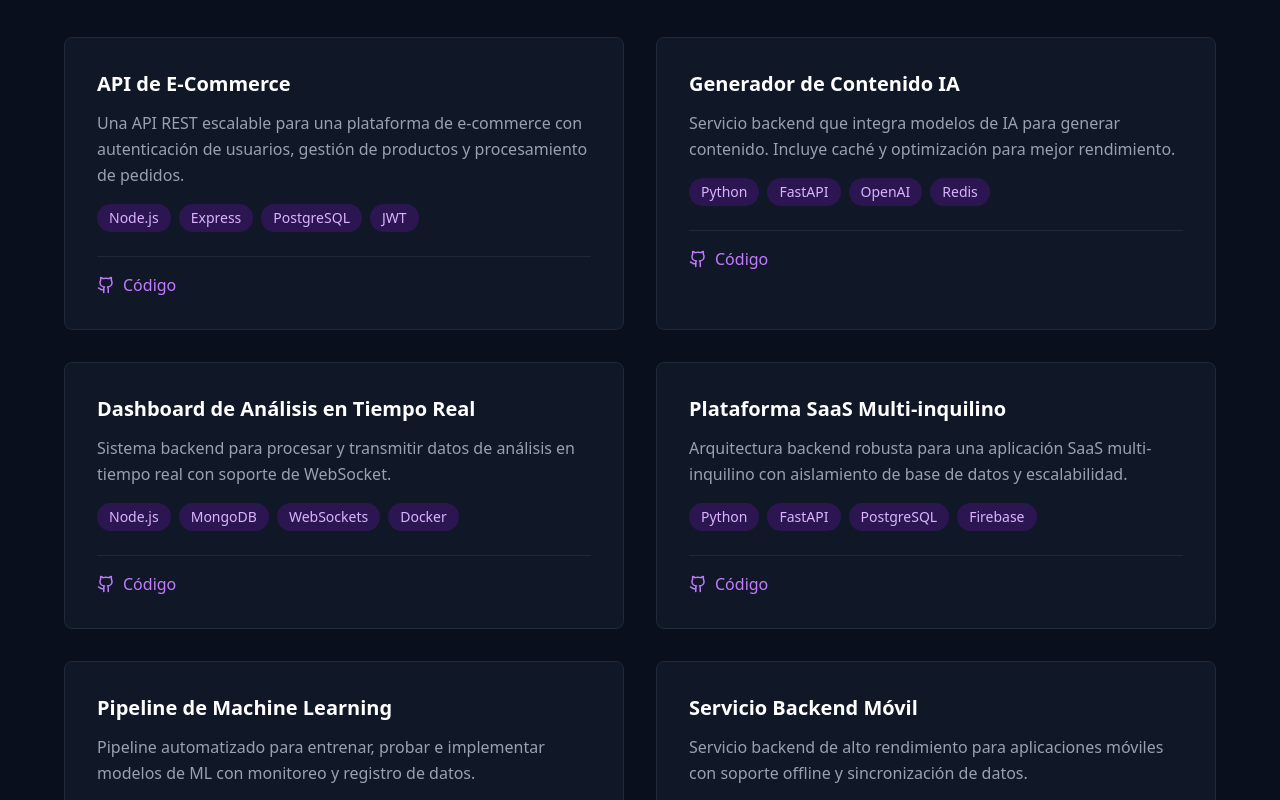
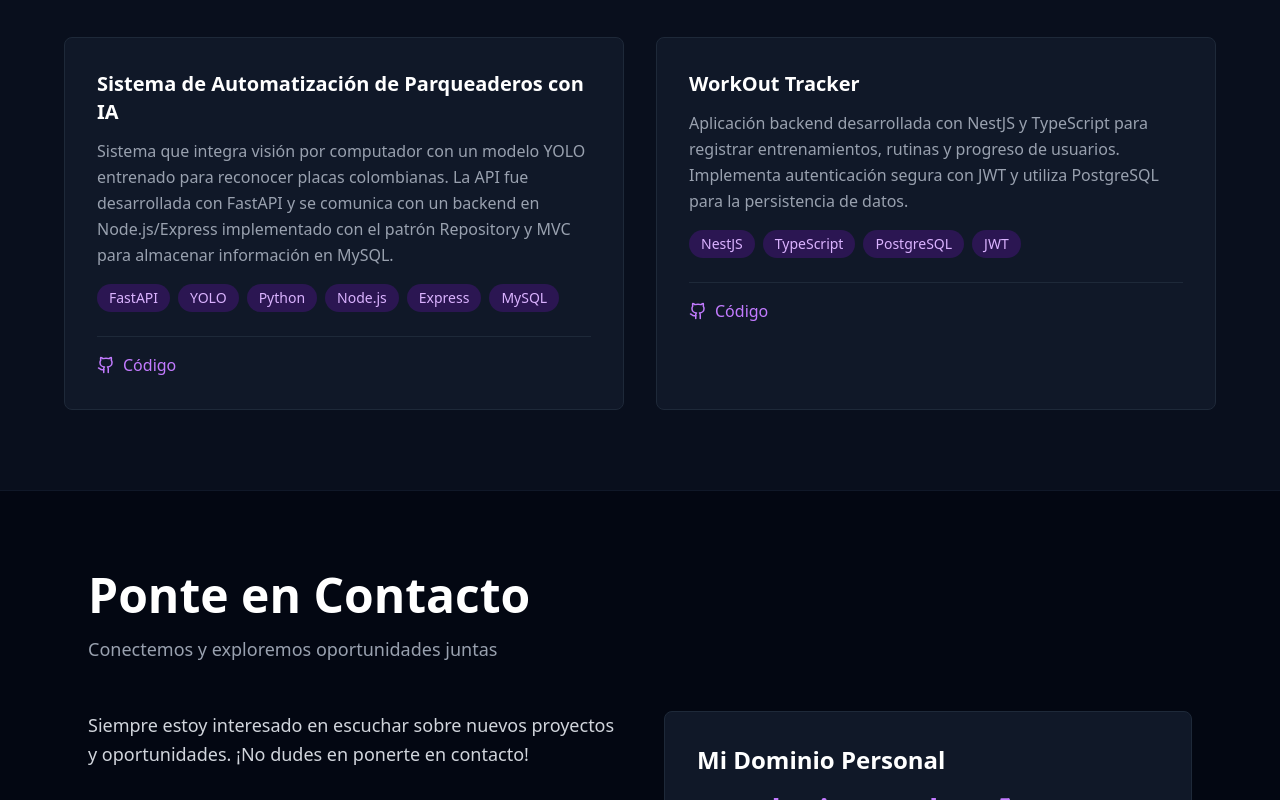
Before and after one commit to AngelQuinteroDev/Portfolio_Page, a React (Vite) app: page / in a window 1280 px wide. Shown: the part 2680-3480 px from the top of the page. Built offline with nearby package versions, Linux system fonts and the light colour scheme.

Commit message:
Upload Projects

```diff
--- a/src/components/Projects.jsx
+++ b/src/components/Projects.jsx
@@ -8,59 +8,29 @@ export default function Projects() {
 
     const projects = [
         {
-            title: language === 'es' ? 'API de E-Commerce' : 'E-Commerce API',
+            title: language === 'es'
+                ? 'Sistema de Automatización de Parqueaderos con IA'
+                : 'Parking Automation System with AI',
             description: language === 'es'
-                ? 'Una API REST escalable para una plataforma de e-commerce con autenticación de usuarios, gestión de productos y procesamiento de pedidos.'
-                : 'A scalable REST API for an e-commerce platform with user authentication, product management, and order processing.',
-            tech: ['Node.js', 'Express', 'PostgreSQL', 'JWT'],
-            github: 'https://github.com/AngelQuinteroDev',
+                ? 'Sistema que integra visión por computador con un modelo YOLO entrenado para reconocer placas colombianas. La API fue desarrollada con FastAPI y se comunica con un backend en Node.js/Express implementado con el patrón Repository y MVC para almacenar información en MySQL.'
+                : 'System integrating computer vision using a custom YOLO model trained to detect Colombian license plates. The API was built with FastAPI and communicates with a Node.js/Express backend using the Repository and MVC patterns to store data in a MySQL database.',
+            tech: ['FastAPI', 'YOLO', 'Python', 'Node.js', 'Express', 'MySQL'],
+            github: 'https://github.com/AngelQuinteroDev/Parking-Vision-System',
             live: '#'
         },
+
         {
-            title: language === 'es' ? 'Generador de Contenido IA' : 'AI Content Generator',
+            title: language === 'es'
+                ? 'WorkOut Tracker'
+                : 'WorkOut Tracker',
             description: language === 'es'
-                ? 'Servicio backend que integra modelos de IA para generar contenido. Incluye caché y optimización para mejor rendimiento.'
-                : 'Backend service that integrates AI models to generate content. Includes caching and optimization for better performance.',
-            tech: ['Python', 'FastAPI', 'OpenAI', 'Redis'],
-            github: 'https://github.com/AngelQuinteroDev',
-            live: '#'
-        },
-        {
-            title: language === 'es' ? 'Dashboard de Análisis en Tiempo Real' : 'Real-time Analytics Dashboard',
-            description: language === 'es'
-                ? 'Sistema backend para procesar y transmitir datos de análisis en tiempo real con soporte de WebSocket.'
-                : 'Backend system for processing and streaming real-time analytics data with WebSocket support.',
-            tech: ['Node.js', 'MongoDB', 'WebSockets', 'Docker'],
-            github: 'https://github.com/AngelQuinteroDev',
-            live: '#'
-        },
-        {
-            title: language === 'es' ? 'Plataforma SaaS Multi-inquilino' : 'Multi-tenant SaaS Platform',
-            description: language === 'es'
-                ? 'Arquitectura backend robusta para una aplicación SaaS multi-inquilino con aislamiento de base de datos y escalabilidad.'
-                : 'Robust backend architecture for a multi-tenant SaaS application with database isolation and scalability.',
-            tech: ['Python', 'FastAPI', 'PostgreSQL', 'Firebase'],
-            github: 'https://github.com/AngelQuinteroDev',
-            live: '#'
-        },
-        {
-            title: language === 'es' ? 'Pipeline de Machine Learning' : 'Machine Learning Pipeline',
-            description: language === 'es'
-                ? 'Pipeline automatizado para entrenar, probar e implementar modelos de ML con monitoreo y registro de datos.'
-                : 'Automated pipeline for training, testing, and deploying ML models with monitoring and logging.',
-            tech: ['Python', 'scikit-learn', 'Docker', 'PostgreSQL'],
-            github: 'https://github.com/AngelQuinteroDev',
-            live: '#'
-        },
-        {
-            title: language === 'es' ? 'Servicio Backend Móvil' : 'Mobile Backend Service',
-            description: language === 'es'
-                ? 'Servicio backend de alto rendimiento para aplicaciones móviles con soporte offline y sincronización de datos.'
-                : 'High-performance backend service for mobile applications with offline support and data synchronization.',
-            tech: ['Node.js', 'MongoDB', 'Firebase', 'Firestore'],
-            github: 'https://github.com/AngelQuinteroDev',
+                ? 'Aplicación backend desarrollada con NestJS y TypeScript para registrar entrenamientos, rutinas y progreso de usuarios. Implementa autenticación segura con JWT y utiliza PostgreSQL para la persistencia de datos.'
+                : 'Backend application built with NestJS and TypeScript to track workouts, routines, and user progress. Implements secure authentication with JWT and uses PostgreSQL for data persistence.',
+            tech: ['NestJS', 'TypeScript', 'PostgreSQL', 'JWT'],
+            github: 'https://github.com/AngelQuinteroDev/Workout-Tracker',
             live: '#'
         }
+
     ]
 
     return (
```
